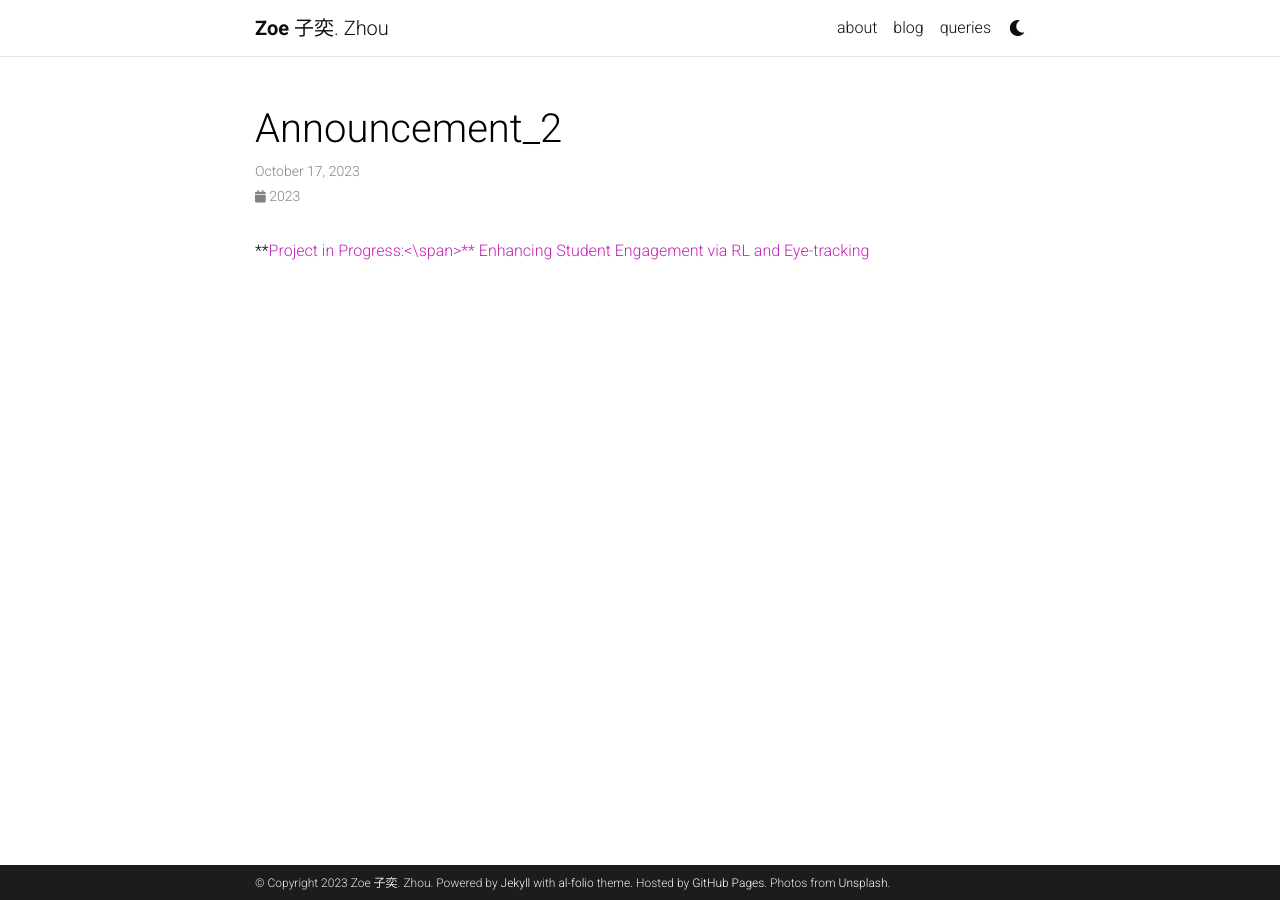
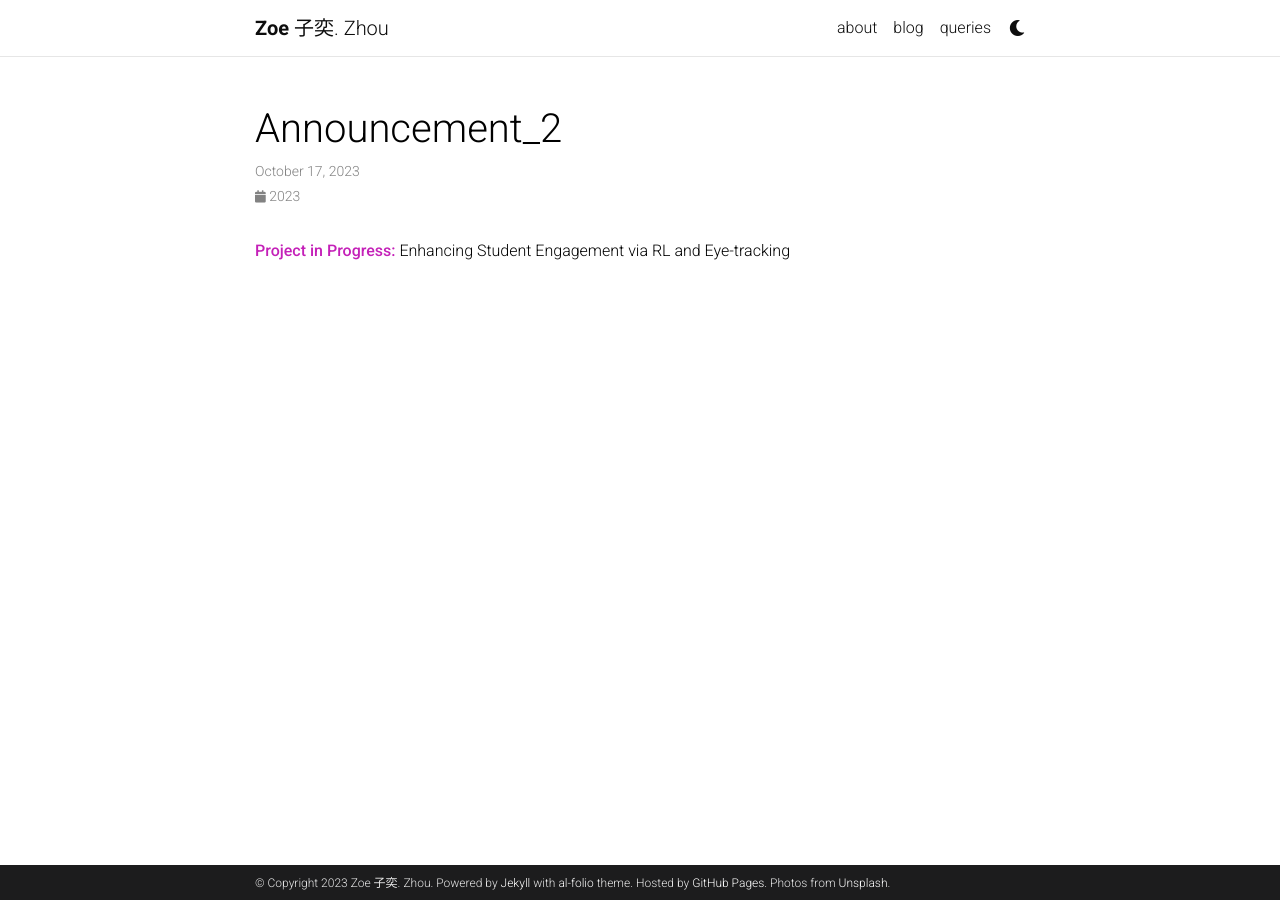
Before and after one commit to Zoewhat/Zoewhat.github.io, a Jekyll site: the page built from _news/announcement_2.md, in a window 1280 px wide. Built offline with Jekyll 4.4.1, drawn with Linux system fonts in a browser that asks for light colours; comment, search, counter and statistics services are not loaded; a style sheet for code colours, icons or effects is not loaded.

Commit message:
Update announcement_2.md

```diff
--- a/_news/announcement_2.md
+++ b/_news/announcement_2.md
@@ -4,4 +4,4 @@ date: 2023-10-17 8:52:00-0400
 inline: true
 ---
 
-**<span style="color:#c420b8;">Project in Progress:<\span>** Enhancing Student Engagement via RL and Eye-tracking
+**<span style="color:#c420b8;">Project in Progress:</span>** Enhancing Student Engagement via RL and Eye-tracking
```
